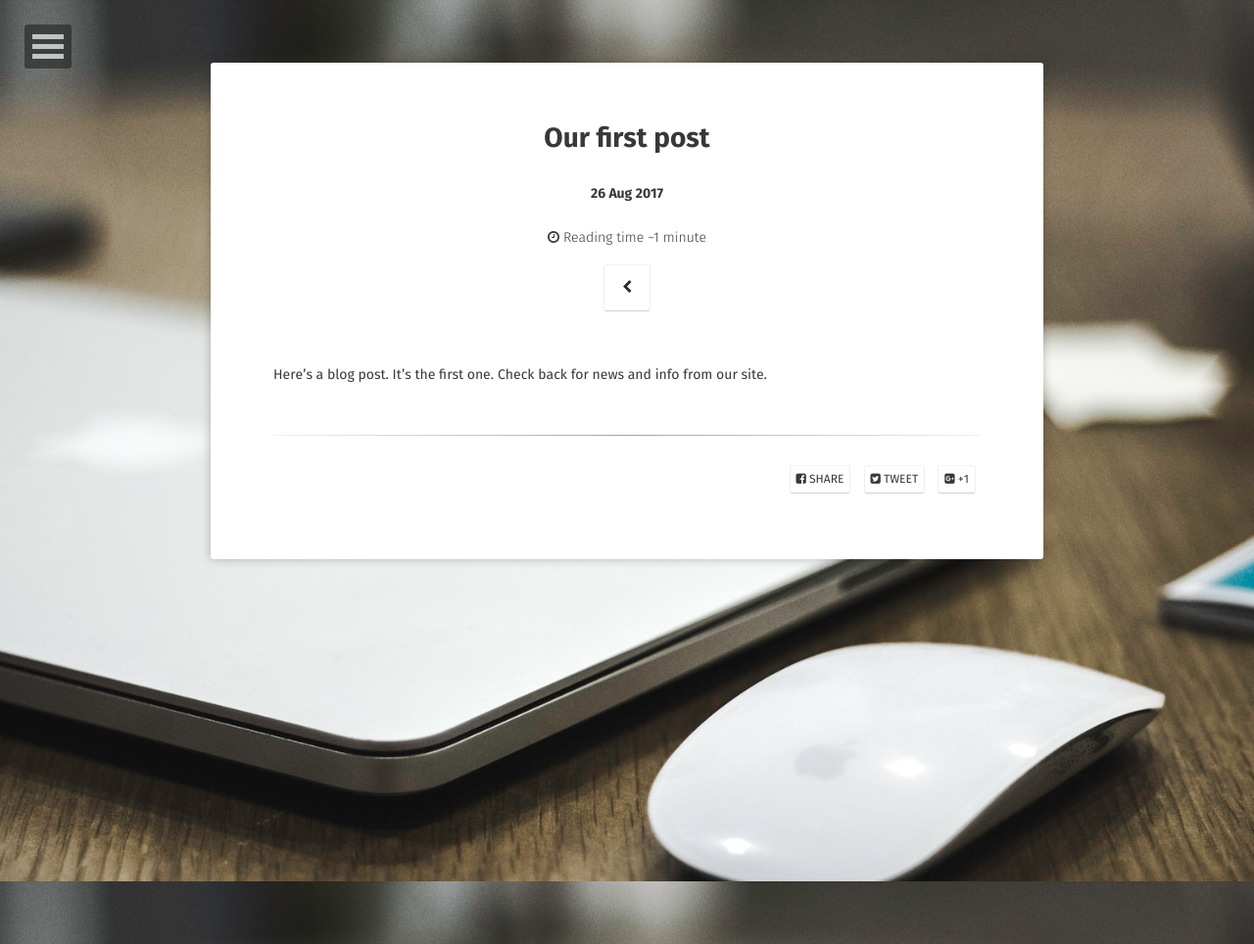
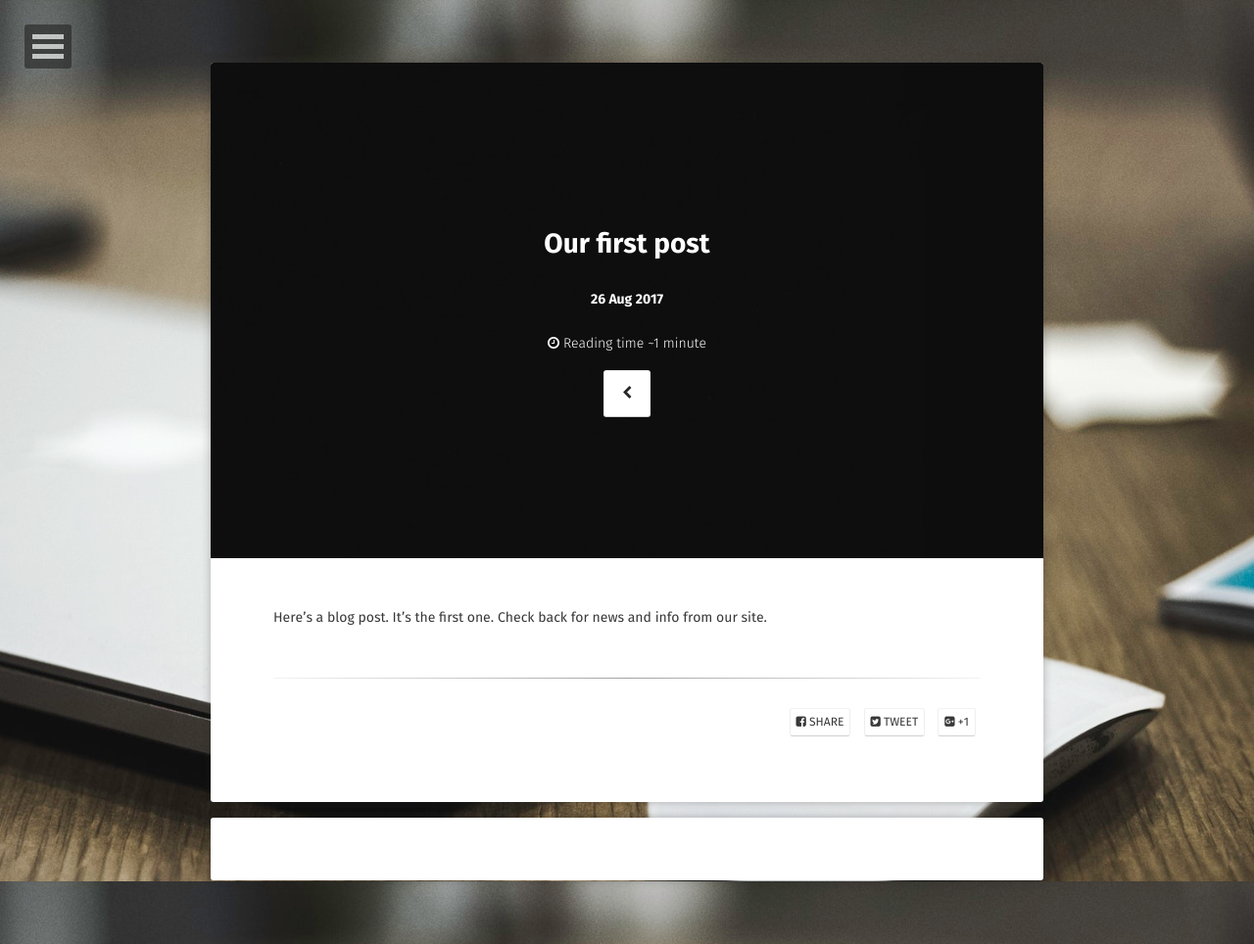
Before and after one commit to ChaosEngineering/ChaosEngineering.github.io, a Jekyll site: the page built from _posts/2017-08-26-first.md, in a window 1280 px wide. Shown: the whole page at 98% size. Built offline with Jekyll 4.4.1, drawn with Linux system fonts in a browser that asks for light colours; some web fonts are replaced; comment, search, counter and statistics services are not loaded.

Commit message:
trying something

```diff
--- a/_posts/2017-08-26-first.md
+++ b/_posts/2017-08-26-first.md
@@ -1,8 +1,10 @@
 ---
-title: Our first post
-layout: post
-excerpt: First post!
+title:      Our first post
+layout:     post
+excerpt:    First post!
 categories: testing
-author: Tommy Becker
+author:     Tommy Becker
+comments:   true
+feature:    /assets/img/news.jpeg
 ---
 Here's a blog post. It's the first one. Check back for news and info from our site.
```
Also changed, not shown: assets/img/news.jpeg (added).
